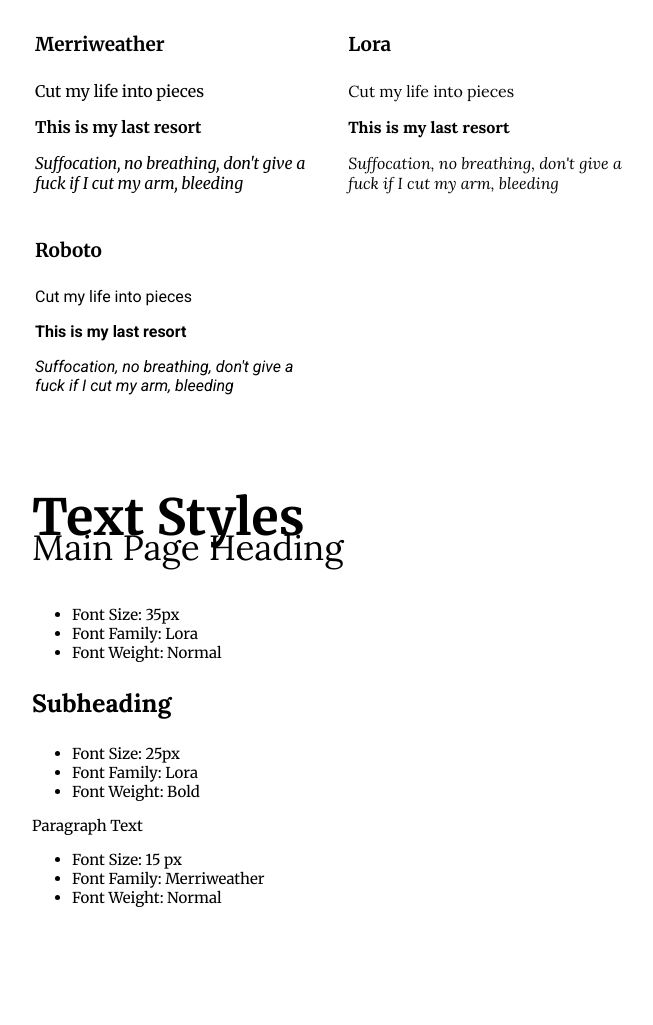
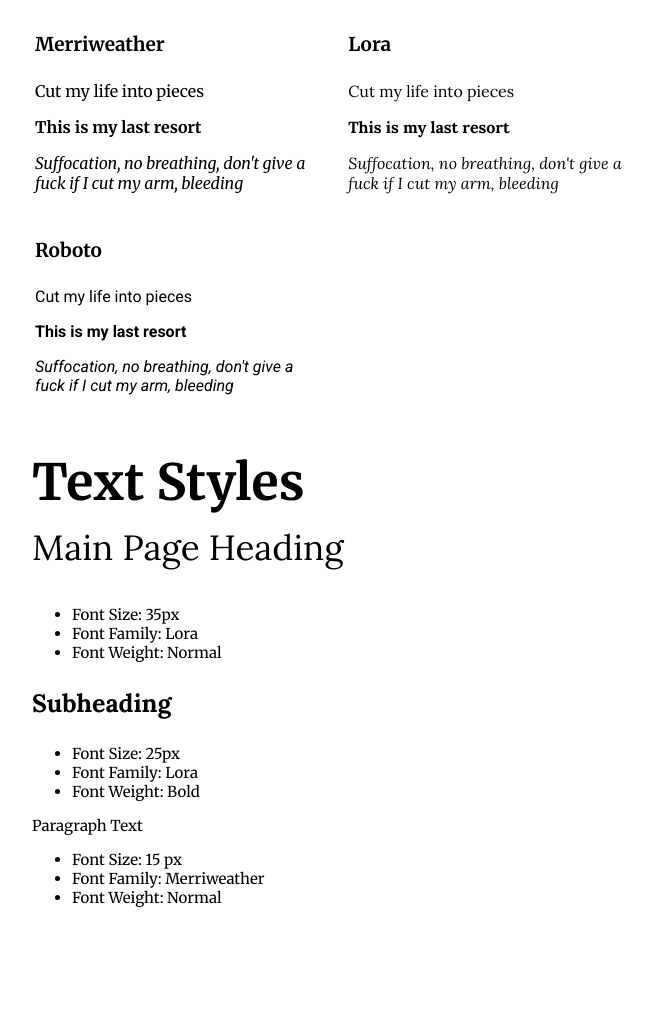
Before and after one commit to erin-mcgee/Codecademy, a plain HTML site: page Design_System/index.html in a window 1280 px wide. Shown: the part 498-1523 px from the top of the page, without its empty margins (191-844 px from the left). Drawn offline with Linux system fonts and the light colour scheme.

Commit message:
Final_changes

```diff
--- a/Design_System/Resources/css/style.css
+++ b/Design_System/Resources/css/style.css
@@ -132,7 +132,7 @@ table {
 
 .text_styles{
     position: relative;
-    bottom: 45px;
+    bottom: 35px;
 }
 
 #Text_Styles {
@@ -149,6 +149,7 @@ table {
     position: relative;
     bottom: 100px;
 
+
 }
 
 ul {
@@ -156,6 +157,7 @@ ul {
     font-family: Merriweather;
     position: relative;
     bottom: 100px;
+
 
 }
 
--- a/Design_System/index.html
+++ b/Design_System/index.html
@@ -13,7 +13,7 @@
 
     <body>
 
-            <h2>Colors</h2>
+        <h2>Colors</h2>
         <div id="colors">
             <h4>Colorful and Balanced Palette</h4>
             <!-- Color-Filled Boxes -->
@@ -78,7 +78,7 @@
             </tr>
         </table>
 
-        <h2 class=>Text Styles</h2>
+        <h2 class="text_styles">Text Styles</h2>
         <div id="Text_Styles">
         <p class="Main_Heading">Main Page Heading</p>
         <ul>
```
